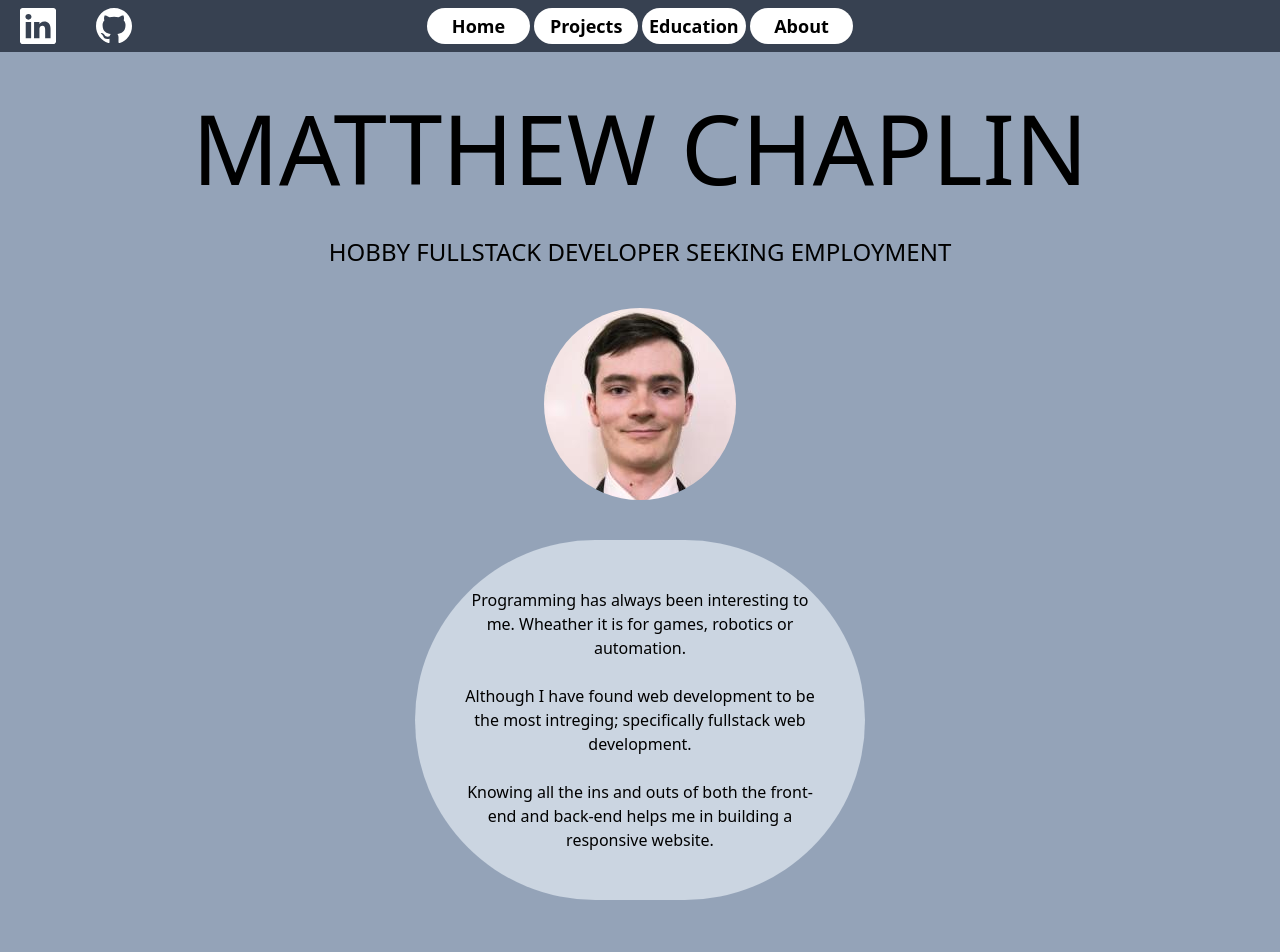
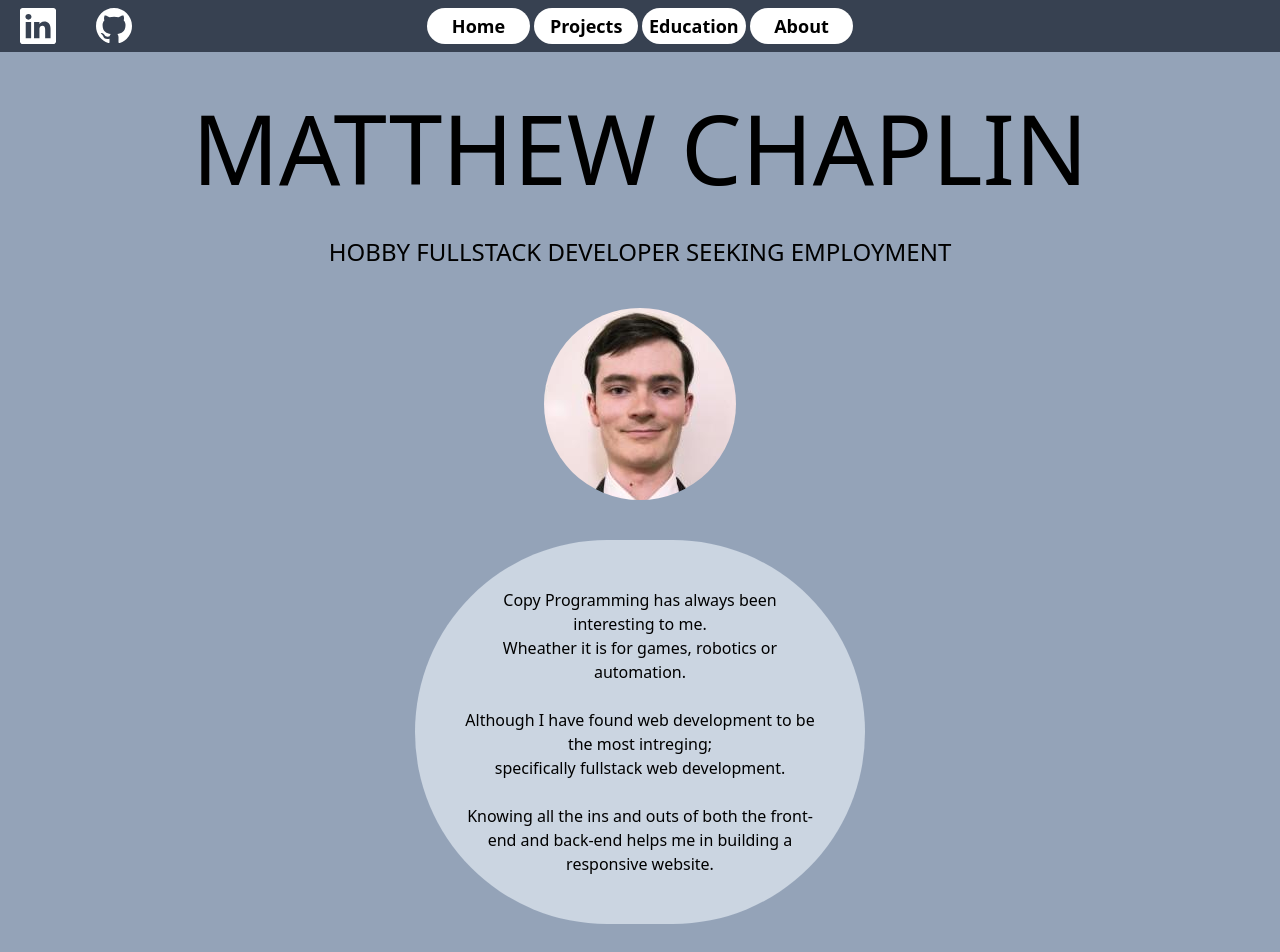
Before and after one commit to Chappo050/Profile, a React (Create React App) app in the folder client/: page / in a window 1280 px wide. Shown: the top 952 px of the page. Built offline with nearby package versions, Linux system fonts and the light colour scheme.

Commit message:
spell check

```diff
--- a/client/package.json
+++ b/client/package.json
@@ -16,10 +16,12 @@
     "@types/react-dom": "^18.0.6",
     "autosize": "^5.0.1",
     "axios": "^0.27.2",
+    "framer-motion": "^7.6.1",
     "luxon": "^3.0.3",
     "react": "^18.2.0",
     "react-dom": "^18.2.0",
     "react-icons": "^4.4.0",
+    "react-intersection-observer": "^9.4.0",
     "react-router-dom": "^6.3.0",
     "react-scripts": "5.0.1",
     "tailwind": "^4.0.0",
@@ -34,7 +36,7 @@
     "test": "react-scripts test",
     "eject": "react-scripts eject",
     "predeploy": "npm run build",
-   "deploy": "gh-pages -d build"
+    "deploy": "gh-pages -d build"
   },
   "eslintConfig": {
     "extends": [
--- a/client/src/components/Profile.tsx
+++ b/client/src/components/Profile.tsx
@@ -21,13 +21,19 @@ const Profile = () => {
       </div>
 
       <div className="rounded-full   bg-slate-300  w-auto md:w-1/2 h-auto p-12">
-          Programming has always been interesting to me. Wheather it is for games, robotics or automation.
-          <br/>
-          <br/>
-          Although I have found web development to be the most intreging; specifically fullstack web development.
-          <br/>
-          <br/>
-          Knowing all the ins and outs of both the front-end and back-end helps me in building a responsive website.
+      Copy
+Programming has always been interesting to me.
+<br/>
+Wheather it is for games, robotics or automation.
+<br/>
+<br/>
+Although I have found web development to be the most intreging;
+<br/>
+ specifically fullstack web development.
+<br/>
+<br/>
+Knowing all the ins and outs of both the front-end and back-end helps me in building a responsive website.
+<br/>
         </div>
     </div>
   );
```
Also changed, not shown: client/src/App.tsx (+6 -1 lines), 1 other file (tests, documents, lock files or other folders).
